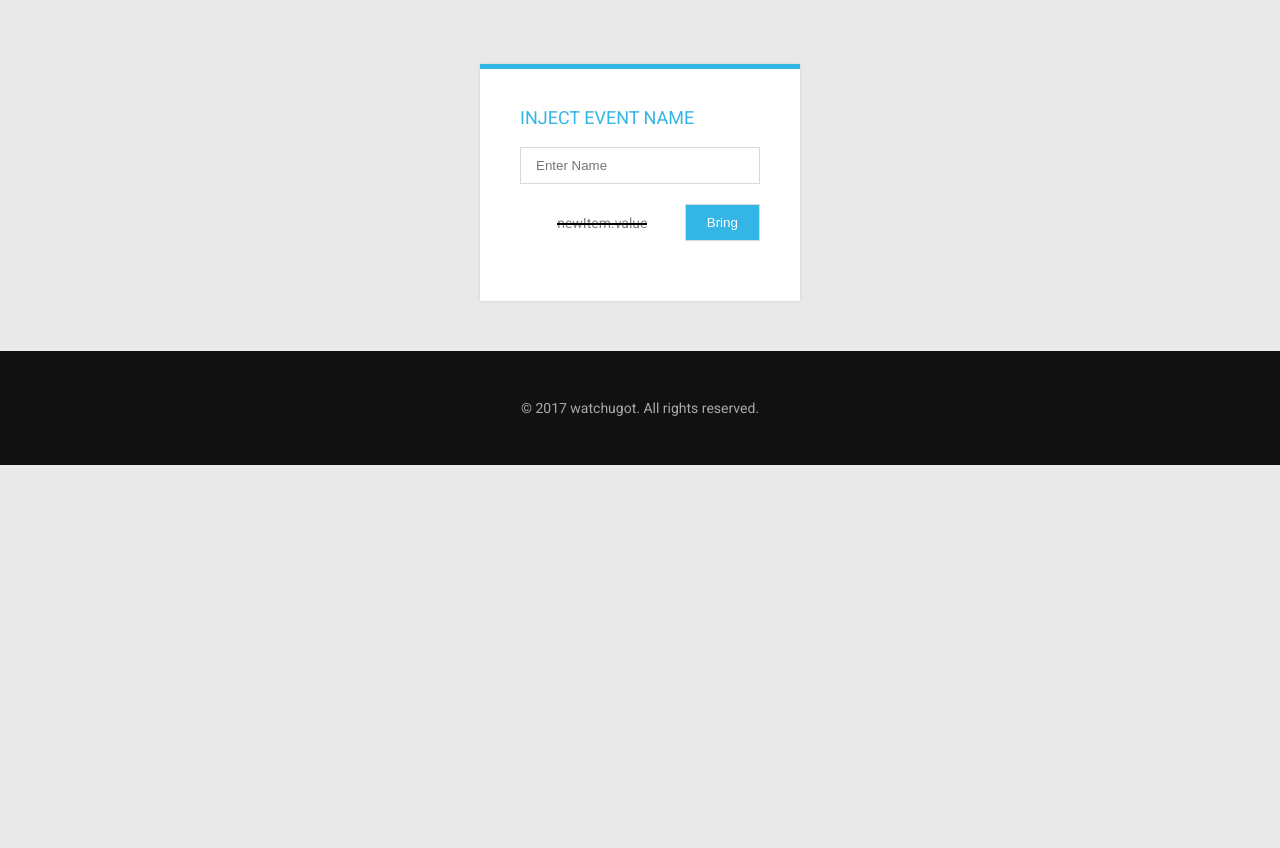
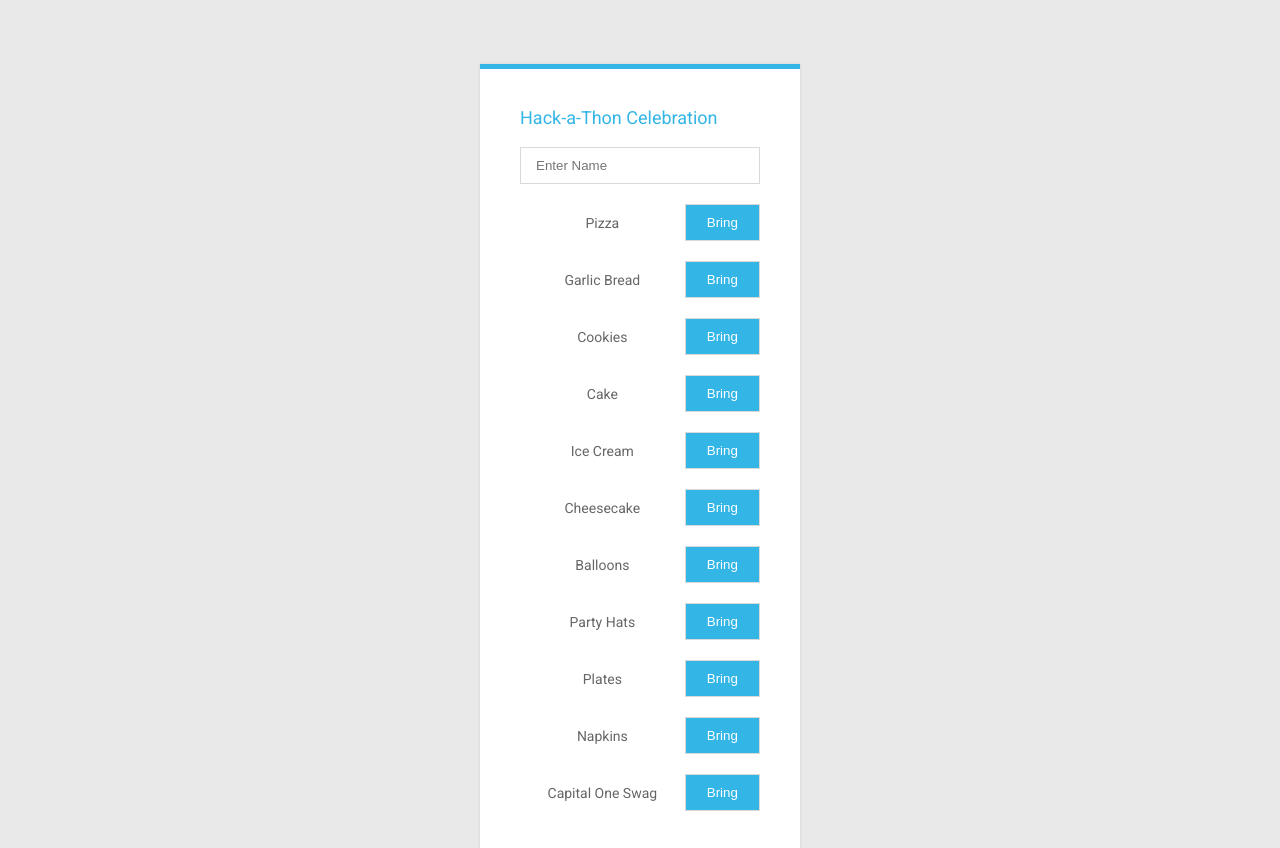
Before and after one commit to cbanigan/watchugot, a website: page selection.html in a window 1280 px wide. Shown: the part 104-952 px from the top of the page. Before the commit the page ends 800 px from the top, so only its background shows below. Drawn offline with nearby package versions, Linux system fonts and the light colour scheme; a web font is replaced by a local one.

Commit message:
finished event page

```diff
--- a/css/style.css
+++ b/css/style.css
@@ -166,9 +166,9 @@ footer {
 
 .strikethrough {
 	display: inline-block;
-    color: grey;
+  color: grey;
 	position: relative;
-	transition: all 0.5s cubic-bezier(.55, 0, .1, 1);
+	transition: all 0s cubic-bezier(.55, 0, .1, 1);
 }
 
 .strikethrough:after {
@@ -180,8 +180,8 @@ footer {
 	margin-top: -0.5em;
 	background: black;
 	transform-origin: center left;
-	animation: strikethrough 1s 0.5s cubic-bezier(.55, 0, .1, 1) 1;
-	transition: transform 0.5s cubic-bezier(.55, 0, .1, 1);
+	animation: strikethrough 0.5s 0s cubic-bezier(.55, 0, .1, 1) 1;
+	transition: transform 0s cubic-bezier(.55, 0, .1, 1);
 }
 
 @keyframes strikethrough {
--- a/js/selection.js
+++ b/js/selection.js
@@ -4,24 +4,75 @@ var tableData = [];
 var table = document.getElementById("eventTable");
 
 
-function setItems() {
+function selectItem1(object) {
 
-    var listOfItems = []
-
-
-    //TODO: figure out if how to access the item data correctly
-    for(int i = 0; i < listOfItems.length; i++){
-        var div = document.createElement('div');
-        div.className = 'row';
-        div.idName = listOfItems[i];
-        div.innerHTML= '<p class="new-item">' + newItem.value + '</p><input type="button" class="delete-button" value = "Delete" onClick="selectItem(this)">';
-        table.appendChild(div);
-    }
+    document.getElementById('sspan1').className = 'strikethrough';
 
     return false;
 }
 
-function selectItem(object) {
+function selectItem2(object) {
+
+    document.getElementById('sspan2').className = 'strikethrough';
+
+    return false;
+}
+function selectItem3(object) {
+
+    document.getElementById('sspan3').className = 'strikethrough';
+
+    return false;
+}
+function selectItem4(object) {
+
+    document.getElementById('sspan4').className = 'strikethrough';
+
+    return false;
+}
+function selectItem5(object) {
+
+    document.getElementById('sspan5').className = 'strikethrough';
+
+    return false;
+}
+function selectItem6(object) {
+
+    document.getElementById('sspan6').className = 'strikethrough';
+
+    return false;
+}
+
+function selectItem7(object) {
+
+    document.getElementById('sspan7').className = 'strikethrough';
+
+    return false;
+}
+
+function selectItem8(object) {
+
+    document.getElementById('sspan8').className = 'strikethrough';
+
+    return false;
+}
+
+function selectItem9(object) {
+
+    document.getElementById('sspan9').className = 'strikethrough';
+
+    return false;
+}
+
+function selectItem10(object) {
+
+    document.getElementById('sspan10').className = 'strikethrough';
+
+    return false;
+}
+
+function selectItem11(object) {
+
+    document.getElementById('sspan11').className = 'strikethrough';
 
     return false;
 }
--- a/selection.html
+++ b/selection.html
@@ -8,7 +8,7 @@
 
   <link rel='stylesheet prefetch' href='https://fonts.googleapis.com/css?family=Roboto:400,100,300,500,700,900|RobotoDraft:400,100,300,500,700,900'>
 <link rel='stylesheet prefetch' href='https://maxcdn.bootstrapcdn.com/font-awesome/4.3.0/css/font-awesome.min.css'>
-
+<script src="https://ajax.googleapis.com/ajax/libs/angularjs/1.6.2/angular.js"></script>
       <link rel="stylesheet" href="css/style.css">
 
 
@@ -29,12 +29,52 @@
     <div class="toggle">
     </div>
     <div class="form">
-        <h2>INJECT EVENT NAME</h2>
+        <h2>Hack-a-Thon Celebration</h2>
         <input id="personal-username" type="text" placeholder="Enter Name" style="display: inline-block" width="100%"/>
         <div id="eventTable" class="item-table-history">
             <div class="row">
-                <p class="new-item"><span class="strikethrough">newItem.value</span></p>
-                <input type="button" class="delete-button" value = "Bring" onClick="selectItem(this)">
+                <p class="new-item"><span id="sspan1">Pizza</span></p>
+                <input type="button" class="delete-button" value = "Bring" onClick="selectItem1(sspan1)">
+            </div>
+            <div class="row">
+                <p class="new-item"><span id="sspan2">Garlic Bread</span></p>
+                <input type="button" class="delete-button" value = "Bring" onClick="selectItem2(sspan2)">
+            </div>
+            <div class="row">
+                <p class="new-item"><span id="sspan3">Cookies</span></p>
+                <input type="button" class="delete-button" value = "Bring" onClick="selectItem3(sspan3)">
+            </div>
+            <div class="row">
+                <p class="new-item"><span id="sspan4">Cake</span></p>
+                <input type="button" class="delete-button" value = "Bring" onClick="selectItem4(sspan4)">
+            </div>
+            <div class="row">
+                <p class="new-item"><span id="sspan5">Ice Cream</span></p>
+                <input type="button" class="delete-button" value = "Bring" onClick="selectItem5(sspan5)">
+            </div>
+            <div class="row">
+                <p class="new-item"><span id="sspan6">Cheesecake</span></p>
+                <input type="button" class="delete-button" value = "Bring" onClick="selectItem6(sspan6)">
+            </div>
+            <div class="row">
+                <p class="new-item"><span id="sspan7">Balloons</span></p>
+                <input type="button" class="delete-button" value = "Bring" onClick="selectItem7(sspan7)">
+            </div>
+            <div class="row">
+                <p class="new-item"><span id="sspan8">Party Hats</span></p>
+                <input type="button" class="delete-button" value = "Bring" onClick="selectItem8(sspan8)">
+            </div>
+            <div class="row">
+                <p class="new-item"><span id="sspan9">Plates</span></p>
+                <input type="button" class="delete-button" value = "Bring" onClick="selectItem9(sspan9)">
+            </div>
+            <div class="row">
+                <p class="new-item"><span id="sspan10">Napkins</span></p>
+                <input type="button" class="delete-button" value = "Bring" onClick="selectItem10(sspan10)">
+            </div>
+            <div class="row">
+                <p class="new-item"><span id="sspan11">Capital One Swag</span></p>
+                <input type="button" class="delete-button" value = "Bring" onClick="selectItem11(sspan11)">
             </div>
         </div>
     </div>
@@ -43,7 +83,7 @@
   <script src='http://cdnjs.cloudflare.com/ajax/libs/jquery/2.1.3/jquery.min.js'></script>
 
 
-    <script src="js/index.js"></script>
+    <script src="js/selection.js"></script>
 
 </body>
     <footer>
```
Also changed, not shown: 2 other files.
